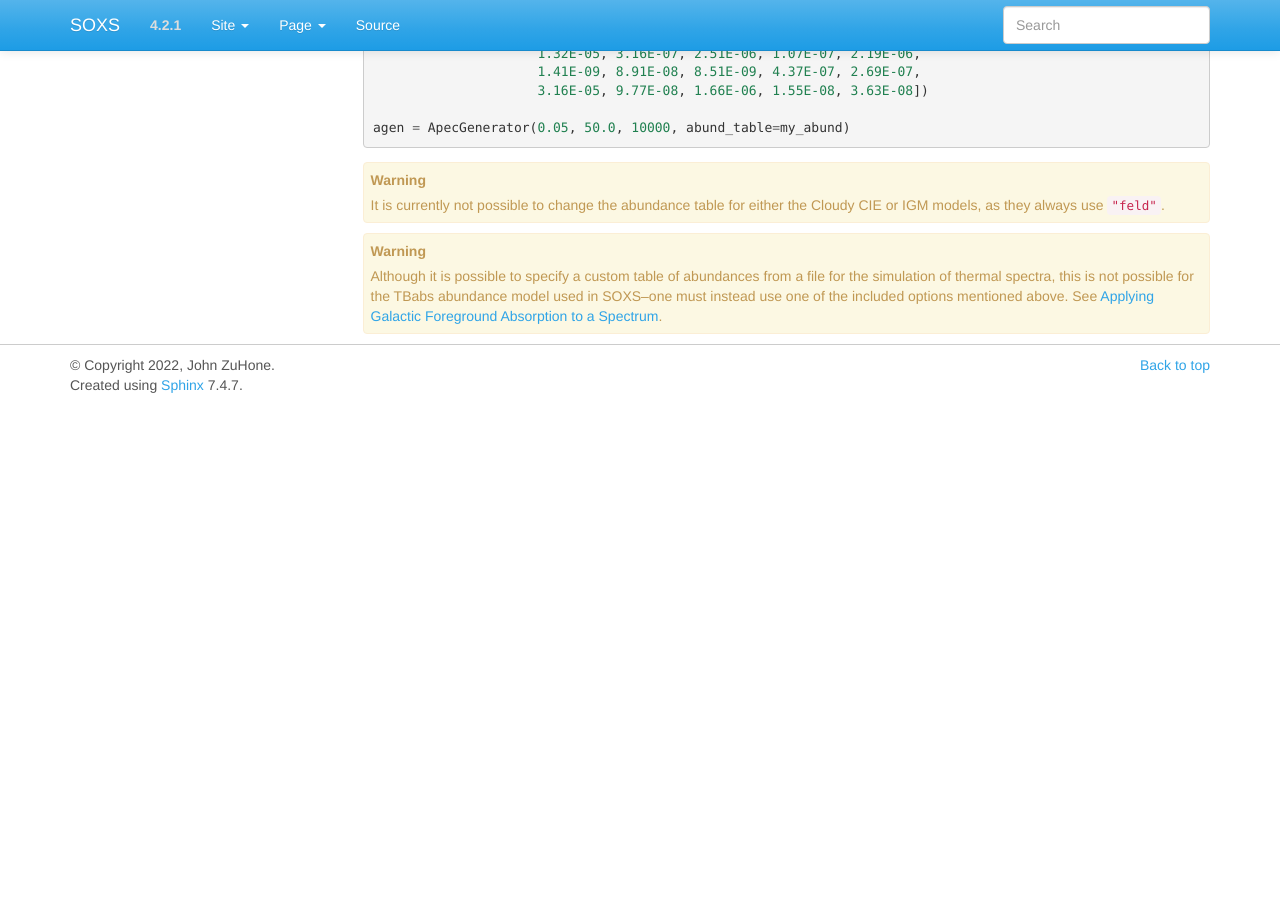
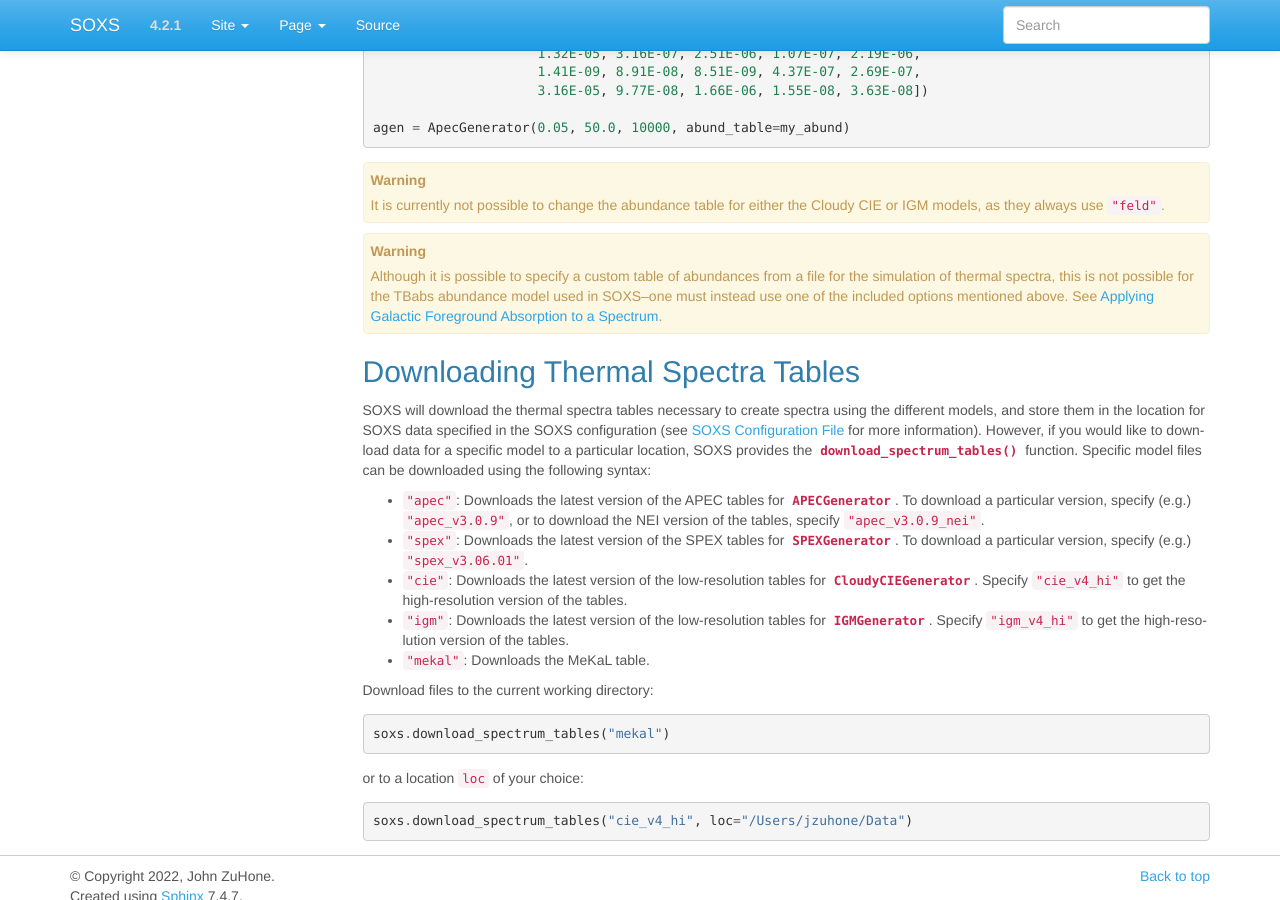
Before and after one commit to lynx-x-ray-observatory/soxs, a Sphinx documentation site: the page built from doc/source/users_guide/thermal_spectra.rst, in a window 1280 px wide and 900 px high, scrolled down 5826 px. Built offline with Sphinx 7.4.7, drawn with Linux system fonts in a browser that asks for light colours; before the commit the page ends 6231 px from its top, so only the background shows below that; some of the changed text lies outside the part shown.

Commit message:
Doc fixes

```diff
--- a/doc/source/api/thermal_spectra.rst
+++ b/doc/source/api/thermal_spectra.rst
@@ -15,3 +15,5 @@ Thermal Spectra API
 
 .. autoclass:: soxs.thermal_spectra.IGMGenerator
     :members:
+
+.. autofunction:: soxs.thermal_spectra.download_spectrum_tables
--- a/doc/source/changelog.rst
+++ b/doc/source/changelog.rst
@@ -6,12 +6,16 @@ ChangeLog
 Version 4.3.0
 -------------
 
+This version of SOXS contains new features.
+
 * A new version of the spectral model used in the
   :class:`~soxs.thermal_spectra.CloudyCIEGenerator` class has been provided, with
   improved energy resolution. See :ref:`cloudy-spectra` for more details.
 * A new version of the spectral model used in the
   :class:`~soxs.thermal_spectra.IGMGenerator` class has been provided, with
   improved energy resolution. See :ref:`igm-spectra` for more details.
+* A new function to download table files for the thermal spectra models has been
+  provided. See :ref:`downloading-thermal-tables` for more details.
 
 Version 4.2.1
 -------------
--- a/doc/source/configuration.rst
+++ b/doc/source/configuration.rst
@@ -17,6 +17,7 @@ customization in the configuration file:
     soxs_data_dir = /does/not/exist # The path to instrument files and APEC tables
     abund_table = angr # The abundance table to use for APEC thermal spectra
     apec_vers = 3.0.9 # The default version of APEC to use
+    spex_vers = 3.06.01 # The default version of SPEX to use
     bkgnd_nH = 0.018 # neutral hydrogen column for backgrounds, units of 1e22 cm**-2
     bkgnd_absorb_model = tbabs # absorption model, currently either wabs or tbabs
     frgnd_spec_model = default # foreground spectrum model, currently either default or halosat
--- a/doc/source/users_guide/thermal_spectra.rst
+++ b/doc/source/users_guide/thermal_spectra.rst
@@ -460,3 +460,43 @@ Co, Ni, Cu, and Zn. An example:
     file for the simulation of thermal spectra, this is not possible for the
     TBabs abundance model used in SOXS--one must instead use one of the
     included options mentioned above. See :ref:`galactic_abs`.
+
+.. _downloading-thermal-tables:
+
+Downloading Thermal Spectra Tables
+----------------------------------
+
+SOXS will download the thermal spectra tables necessary to create spectra
+using the different models, and store them in the location for SOXS data
+specified in the SOXS configuration (see :ref:`config` for more information).
+However, if you would like to download data for a specific model to a
+particular location, SOXS provides the
+:func:`~soxs.thermal_spectra.download_spectrum_tables` function. Specific
+model files can be downloaded using the following syntax:
+
+* ``"apec"``: Downloads the latest version of the APEC tables for
+  :class:`~soxs.thermal_spectra.APECGenerator`. To download a particular
+  version, specify (e.g.) ``"apec_v3.0.9"``, or to download the NEI version
+  of the tables, specify ``"apec_v3.0.9_nei"``.
+* ``"spex"``: Downloads the latest version of the SPEX tables for
+  :class:`~soxs.thermal_spectra.SPEXGenerator`. To download a particular
+  version, specify (e.g.) ``"spex_v3.06.01"``.
+* ``"cie"``: Downloads the latest version of the low-resolution tables for
+  :class:`~soxs.thermal_spectra.CloudyCIEGenerator`. Specify ``"cie_v4_hi"``
+  to get the high-resolution version of the tables.
+* ``"igm"``: Downloads the latest version of the low-resolution tables for
+  :class:`~soxs.thermal_spectra.IGMGenerator`. Specify ``"igm_v4_hi"`` to get
+  the high-resolution version of the tables.
+* ``"mekal"``: Downloads the MeKaL table.
+
+Download files to the current working directory:
+
+.. code-block:: python
+
+    soxs.download_spectrum_tables("mekal")
+
+or to a location ``loc`` of your choice:
+
+.. code-block:: python
+
+    soxs.download_spectrum_tables("cie_v4_hi", loc="/Users/jzuhone/Data")
```
